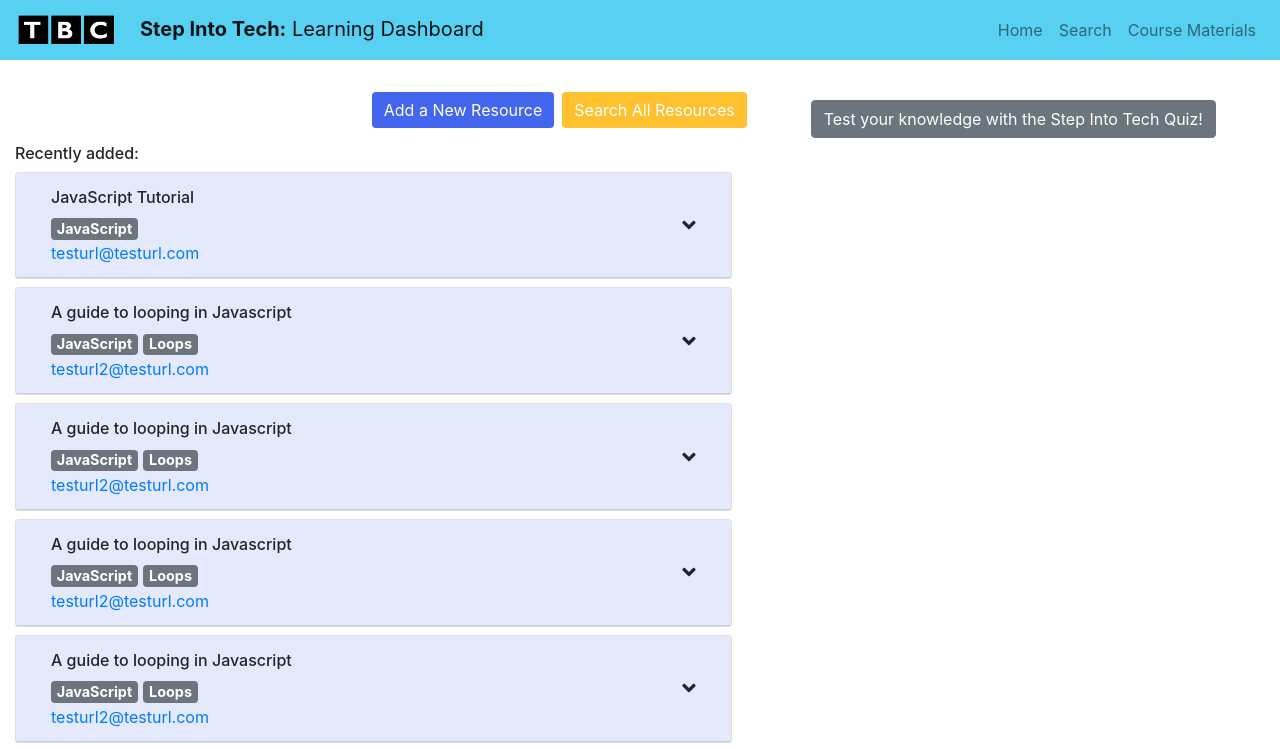
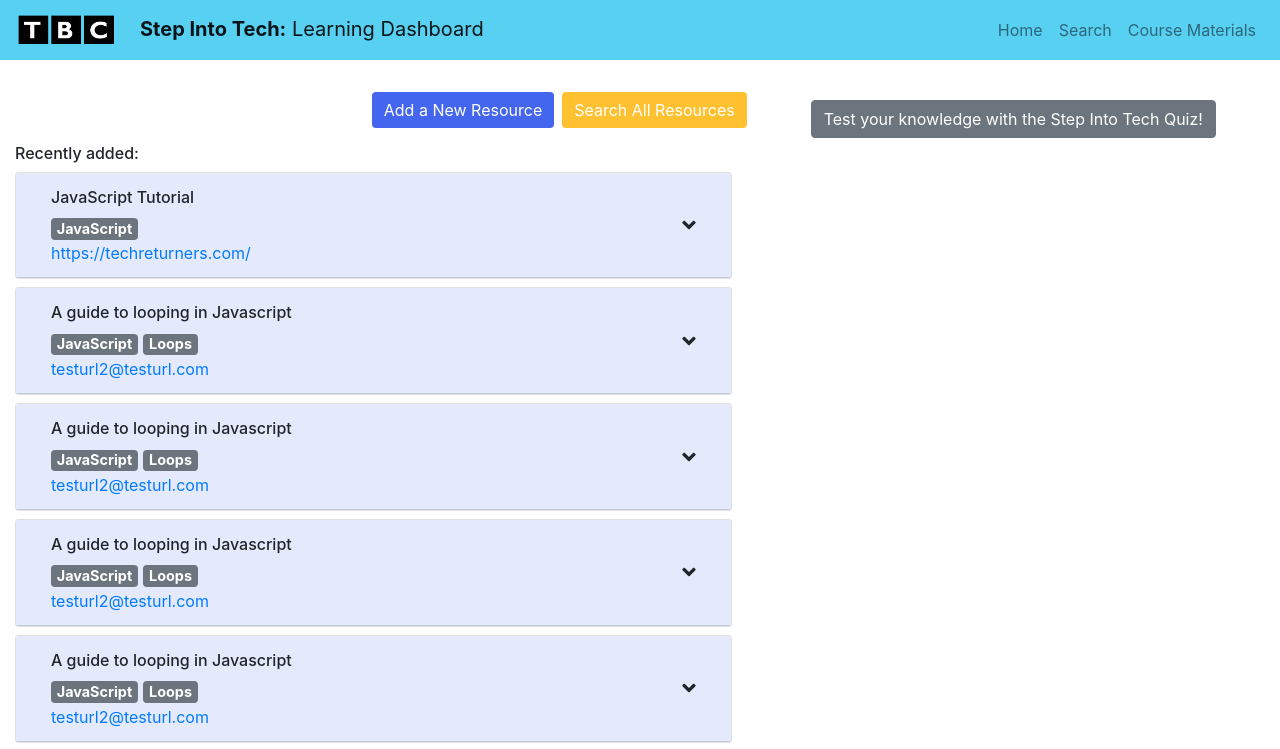
Before and after one commit to learningdashboard/learningdashboard_frontend, a React app: page / in a window 1280 px wide. Shown: the top 749 px of the page. Built offline with nearby package versions, Linux system fonts and the light colour scheme.

Commit message:
changes to resource form styling, fixed bug with link from resource

```diff
--- a/src/App.js
+++ b/src/App.js
@@ -50,7 +50,7 @@ const dummyResourceList = [
   {"id":0,
    "title":"JavaScript Tutorial",
    "description":"a broad introduction to JavaScript fundamentals ",
-   "url":"testurl@testurl.com",
+   "url":"https://techreturners.com/",
    "userName":"Nicola",
    "dateAdded": new Date(2019,1,1),
    "resourceTags":["JavaScript"]},
--- a/src/components/Resource.js
+++ b/src/components/Resource.js
@@ -53,7 +53,7 @@ class Resource extends React.Component{
 
                     <div className="row">
                       <div className="col-12">
-                        <CardLink className="d-block" href="#">{this.props.resource.url}</CardLink>
+                        <CardLink className="d-block"><a href={this.props.resource.url} target="_blank">{this.props.resource.url}</a></CardLink>
                       </div>
                     </div>
 
--- a/src/viewcomponents/AddResourceView.css
+++ b/src/viewcomponents/AddResourceView.css
@@ -31,5 +31,5 @@
 }
 
 .form-control {
-    background-color: #f8f9fa;
+    background-color: #fff;
 }
--- a/src/viewcomponents/AddResourceView.js
+++ b/src/viewcomponents/AddResourceView.js
@@ -138,7 +138,7 @@ export default class AddResourceView extends React.Component {
 
                 <div className="row justify-content-center">
                     <div className="col-10">
-                        <h6 className="mt-5 mb-0">Submit a new resource:</h6>
+                        <h6 className="mt-5 mb-0">Add a new resource:</h6>
                     </div>
                 </div>
 
@@ -190,7 +190,7 @@ export default class AddResourceView extends React.Component {
 
                     <div className="row mt-5 mb-4 justify-content-center">
                         <div className="col-10">
-                            <Button className="submit-button" onClick={this.handleSubmit} type="button">Submit</Button>
+                            <Button className="submit-button" onClick={this.handleSubmit} type="button">Save</Button>
                         </div>
                     </div>
 
```
Also changed, not shown: 1 other file (tests, documents, lock files or other folders).
